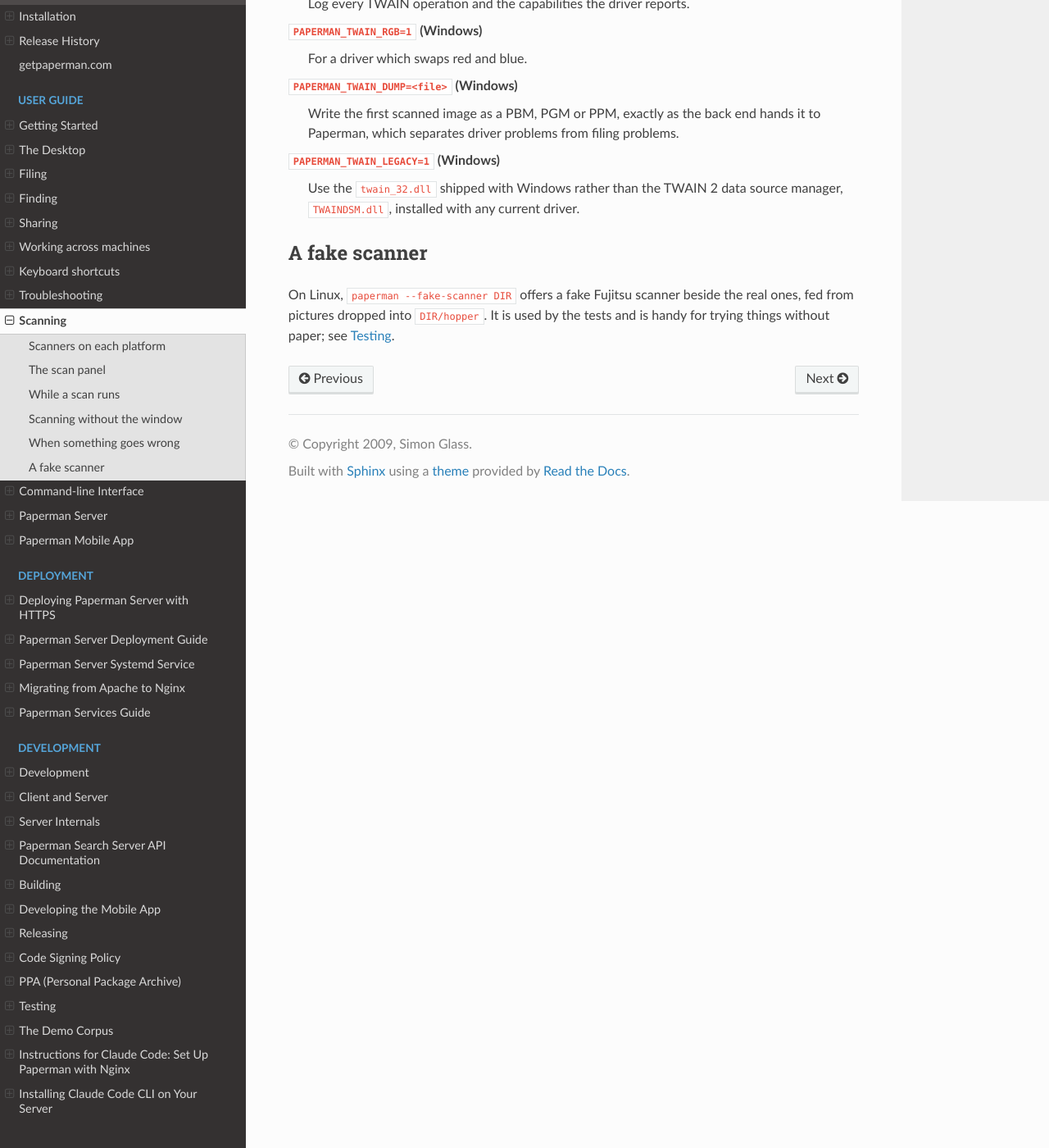
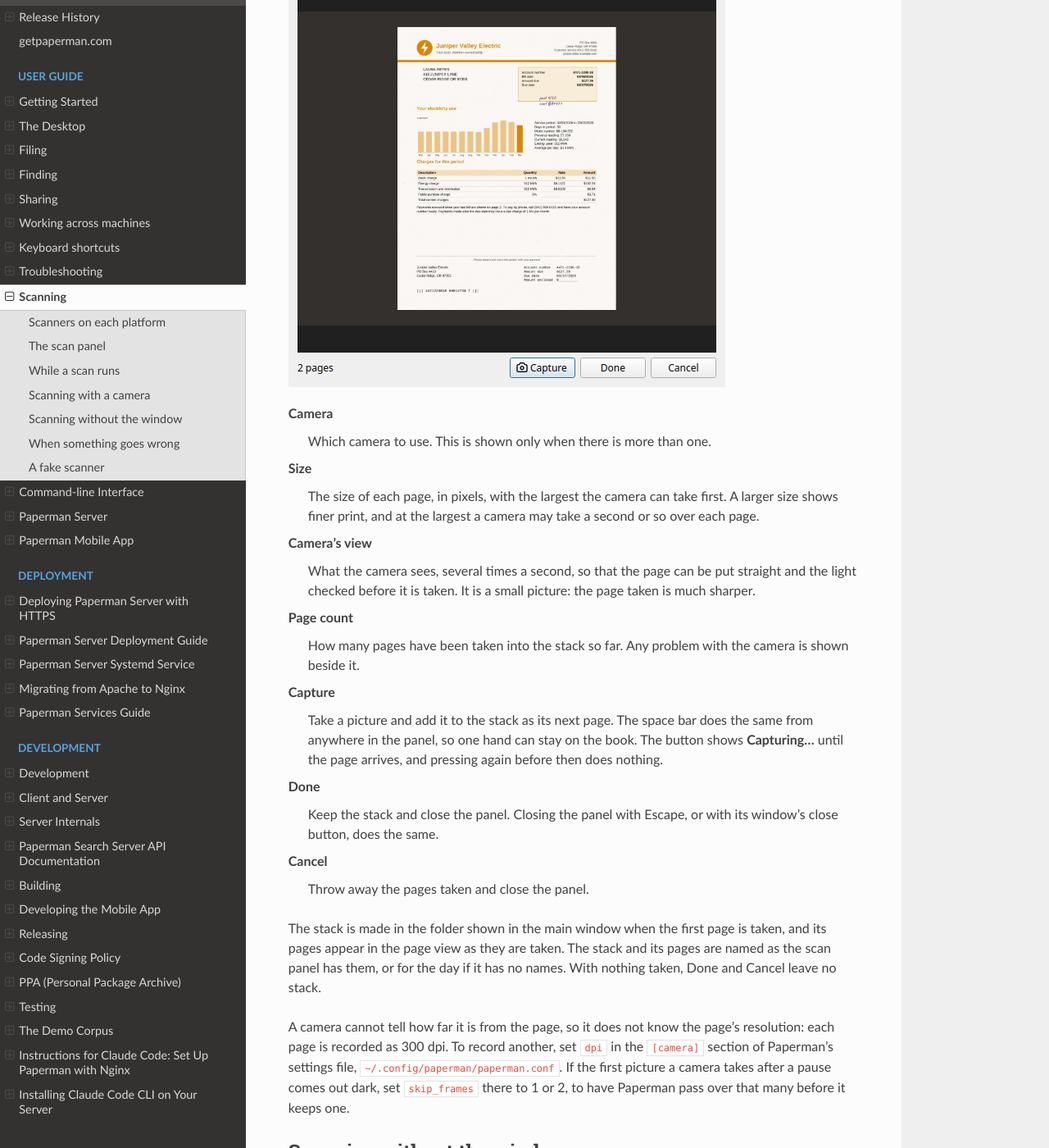
Before and after one commit to sjg20/paperman, a Sphinx documentation site: the page built from doc/scanning.rst, in a window 1280 px wide and 1400 px high, scrolled down 2937 px. Shown: the whole window at 82% size. Built offline with Sphinx 7.4.7 and the Read the Docs theme 3.1.0, drawn with Linux system fonts in a browser that asks for light colours; some of the changed text lies outside the part shown.

Commit message:
doc: Describe scanning with a camera
The user guide says nothing about the camera panel.

Add a section to the scanning page: what a camera is for, which cameras
can be used, each control of the panel, where the stack goes and how it
is named, and the two settings which have no control. Say that the page
is the camera's own picture, which Paperman neither straightens nor
splits.

Add the camera button to the table of the main toolbar and F7 to the
list of keys. The scan button is no longer the last in the toolbar, so
do not say that it is.

Co-developed-by: Claude Fable 5.2 <noreply@anthropic.com>
Claude-Session: https://claude.ai/code/session_01BxfLL7T8McSpFMMxYekitE

```diff
--- a/doc/desktop.rst
+++ b/doc/desktop.rst
@@ -48,6 +48,9 @@ Main toolbar
      - Scan now, with the scan panel's settings (F5)
    * - |main-pscan|
      - Open the scan panel (F6)
+   * - |main-camera|
+     - Open the camera panel, to photograph pages (F7); see
+       :doc:`scanning`
 
 Folder pane
 -----------
@@ -270,6 +273,7 @@ other whatever the desktop does, use **File > Options**, *Appearance*.
 .. |main-options| image:: images/icons/main-options.png
 .. |main-scango| image:: images/icons/main-scango.png
 .. |main-pscan| image:: images/icons/main-pscan.png
+.. |main-camera| image:: images/icons/main-camera.png
 .. |stack-pprev| image:: images/icons/stack-pprev.png
 .. |stack-pnext| image:: images/icons/stack-pnext.png
 .. |stack-prev| image:: images/icons/stack-prev.png
--- a/doc/getting-started.rst
+++ b/doc/getting-started.rst
@@ -46,8 +46,8 @@ Scanning your first stack
 -------------------------
 
 Put the sheets in the scanner's feeder, then press **F6** (or the scan
-button at the right of the toolbar) to open the scan panel beside the
-window. The first time, Paperman asks which scanner to use.
+button in the toolbar) to open the scan panel beside the window. The
+first time, Paperman asks which scanner to use.
 
 .. image:: images/scan-panel.png
    :alt: The scan panel, with the Monochrome 300dpi duplex preset chosen
--- a/doc/keys.rst
+++ b/doc/keys.rst
@@ -28,6 +28,8 @@ Anywhere
      - Scan now, with the scan panel's settings
    * - **F6**
      - Open the scan panel
+   * - **F7**
+     - Open the camera panel
    * - **F11**
      - Fill the screen, or go back to a window
    * - **Alt+Shift+W**, **Alt+Shift+D**
--- a/doc/scanning.rst
+++ b/doc/scanning.rst
@@ -6,6 +6,9 @@ scanner delivers them, and the stack is saved in the folder chosen for
 it. It is written for sheet-fed document scanners, such as the Ricoh
 (formerly Fujitsu) fi-series, but any scanner the platform can drive will
 do.
+
+What will not go through a scanner, such as a bound book, can be
+photographed a page at a time instead: see `Scanning with a camera`_.
 
 Scanners on each platform
 -------------------------
@@ -118,6 +121,71 @@ Blank pages
    leave it out if it is the back of a sheet, or leave it out wherever it
    is.
 
+Scanning with a camera
+----------------------
+
+A document camera, which looks down on a page from a stand, scans what
+will not go through a feeder: a bound book, a fragile letter, something
+too big or too thick. Paperman takes one picture for each page and keeps
+them as one stack, so a book is scanned by turning a page and pressing a
+key, over and over.
+
+Cameras are reached through the kernel's video interface, on Linux only
+for now. Any UVC camera which sends its pictures as JPEG will do, which
+covers most document cameras and webcams. The page kept is the JPEG the
+camera sent, unchanged, so it is as good as the camera can make it:
+Paperman does not straighten or flatten the page, or split an open book
+into its two pages.
+
+Press |main-camera| in the main toolbar, or **F7**, to open the camera
+panel. The button is greyed out when no camera is plugged in.
+
+.. image:: images/camera-panel.png
+   :alt: The camera panel, with a bill under the camera and two pages taken
+
+Camera
+   Which camera to use. This is shown only when there is more than one.
+
+Size
+   The size of each page, in pixels, with the largest the camera can
+   take first. A larger size shows finer print, and at the largest a
+   camera may take a second or so over each page.
+
+Camera's view
+   What the camera sees, several times a second, so that the page can be
+   put straight and the light checked before it is taken. It is a small
+   picture: the page taken is much sharper.
+
+Page count
+   How many pages have been taken into the stack so far. Any problem
+   with the camera is shown beside it.
+
+Capture
+   Take a picture and add it to the stack as its next page. The space
+   bar does the same from anywhere in the panel, so one hand can stay on
+   the book. The button shows **Capturing...** until the page arrives,
+   and pressing again before then does nothing.
+
+Done
+   Keep the stack and close the panel. Closing the panel with Escape, or
+   with its window's close button, does the same.
+
+Cancel
+   Throw away the pages taken and close the panel.
+
+The stack is made in the folder shown in the main window when the first
+page is taken, and its pages appear in the page view as they are taken.
+The stack and its pages are named as the scan panel has them, or for the
+day if it has no names. With nothing taken, Done and Cancel leave no
+stack.
+
+A camera cannot tell how far it is from the page, so it does not know
+the page's resolution: each page is recorded as 300 dpi. To record
+another, set ``dpi`` in the ``[camera]`` section of Paperman's settings
+file, ``~/.config/paperman/paperman.conf``. If the first picture a
+camera takes after a pause comes out dark, set ``skip_frames`` there to
+1 or 2, to have Paperman pass over that many before it keeps one.
+
 Scanning without the window
 ---------------------------
 
@@ -164,3 +232,5 @@ On Linux, ``paperman --fake-scanner DIR`` offers a fake Fujitsu
 scanner beside the real ones, fed from pictures dropped into
 ``DIR/hopper``. It is used by the tests and is handy for trying things
 without paper; see :doc:`testing`.
+
+.. |main-camera| image:: images/icons/main-camera.png
```
